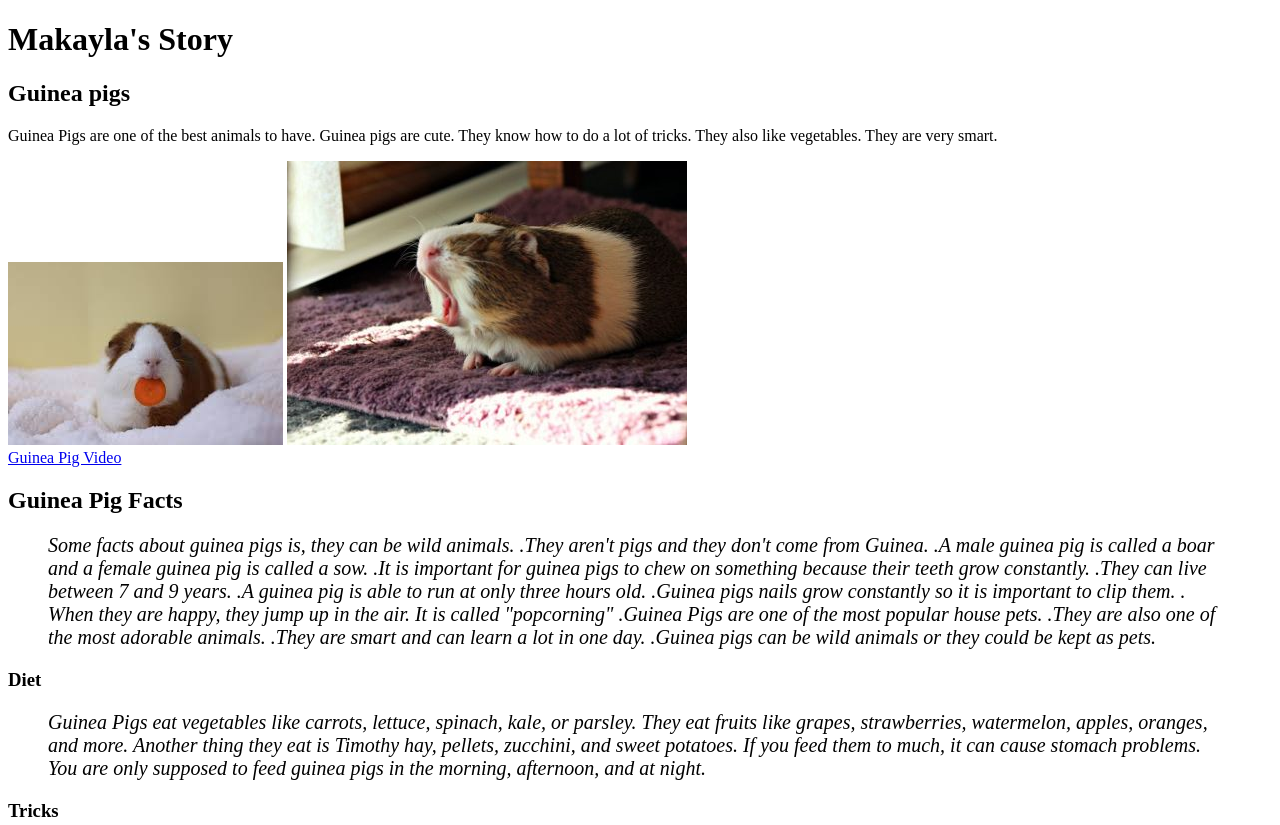
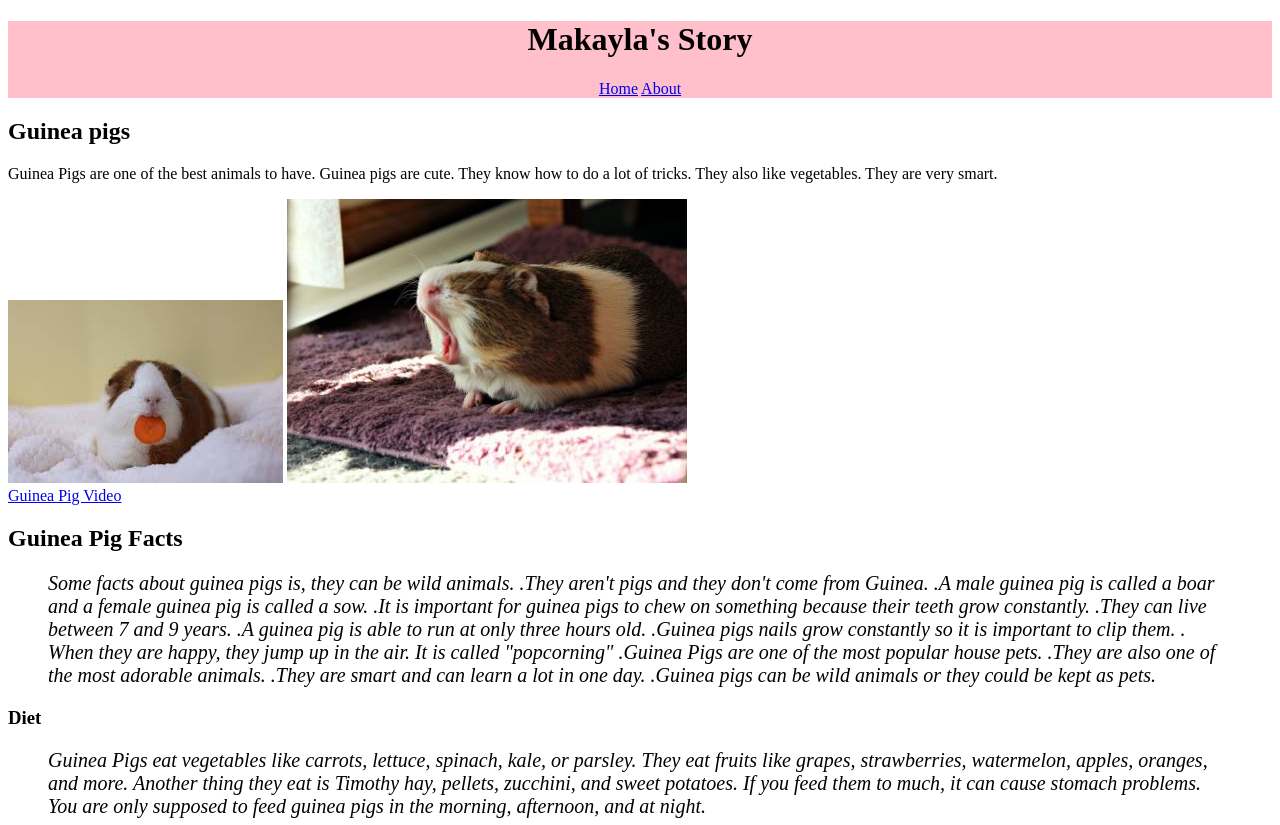
Before and after one commit to Makayla444/sample_website, a plain HTML site: page index.html in a window 1280 px wide. Shown: the top 825 px of the page. Drawn offline with Linux system fonts and the light colour scheme.

Commit message:
add pages

```diff
--- a/index.html
+++ b/index.html
@@ -4,10 +4,22 @@
 <head>
   <title>Mikey's Website</title>
   <meta charset="utf-8">
+  <style media="screen">
+    header {
+      background-color: pink;
+      text-align: center;
+    }
+  </style>
 </head>
 
 <body>
-  <h1>Makayla's Story</h1>
+  <header>
+    <h1>Makayla's Story</h1>
+    <a href="index.html">Home</a>
+  <a href="about.html">About</a>
+
+  </header>
+
 
   <h2>Guinea pigs</h2>
   <p>Guinea Pigs are one of the best animals to have. <em></em> Guinea pigs are cute.
```
Also changed, not shown: about.html (added, +28 -0 lines), pictures.html (added).
